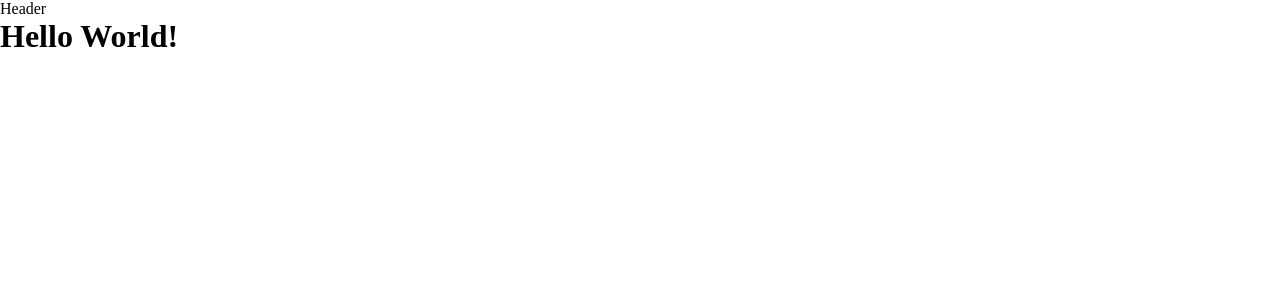
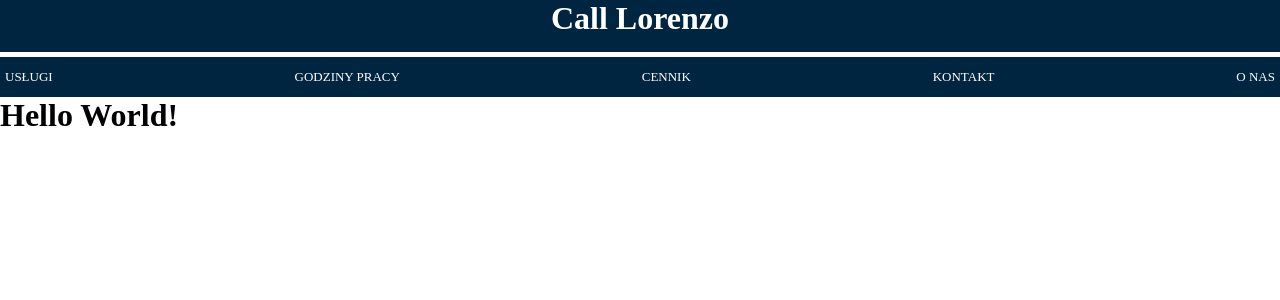
Before and after one commit to kj-ninja/call-lorenzo, a React (Create React App) app: page / in a window 1280 px wide. Shown: the top 300 px of the page. Built offline with nearby package versions, Linux system fonts and the light colour scheme.

Commit message:
added header component with logo and navigation

```diff
--- a/src/components/Header/index.tsx
+++ b/src/components/Header/index.tsx
@@ -1,8 +1,15 @@
+import Navbar from "../Navbar";
+import StyledHeader from "./styles";
+import {header} from "../../content";
+
 const Header = () => {
+  const {title, navigation} = header;
+
   return (
-    <header>
-      Header
-    </header>
+    <StyledHeader>
+      <h1>{title}</h1>
+      <Navbar navigation={navigation} />
+    </StyledHeader>
   );
 };
 
--- /dev/null
+++ b/src/components/Header/styles.ts
@@ -0,0 +1,16 @@
+import styled from "styled-components";
+import theme from "../../styles/theme";
+
+const StyledHeader = styled.header`
+  background-color: ${theme.colors.primaryColor};
+  color: ${theme.colors.white};
+
+  h1 {
+    width: 100%;
+    text-align: center;
+    border-bottom: 5px solid ${theme.colors.white};
+    padding-bottom: 15px;
+  }
+`;
+
+export default StyledHeader;
--- /dev/null
+++ b/src/components/Navbar/index.tsx
@@ -0,0 +1,74 @@
+import {FC} from 'react';
+import StyledNavbar from "./styles";
+
+interface Props {
+  navigation: string[];
+}
+
+const Navbar: FC<Props> = ({navigation}) => {
+  return (
+    <StyledNavbar>
+      <ul>
+        {navigation.map(link => (
+          <li key={link}>
+            <a href={`#${link}`}>{link}</a>
+          </li>
+        ))}
+      </ul>
+    </StyledNavbar>
+  );
+};
+
+export default Navbar;
+
+// import React, {useState} from "react";
+// import {
+//   NavbarContainer,
+//   LeftContainer,
+//   RightContainer,
+//   NavbarExtendedContainer,
+//   NavbarInnerContainer,
+//   NavbarLinkContainer,
+//   NavbarLink,
+//   OpenLinksButton,
+//   NavbarLinkExtended,
+// } from "./styles";
+//
+// function Navbar() {
+//   const [extendNavbar, setExtendNavbar] = useState(false);
+//
+//   return (
+//     <NavbarContainer extendNavbar={extendNavbar}>
+//       <NavbarInnerContainer>
+//         <LeftContainer>
+//           <NavbarLinkContainer>
+//             <NavbarLink> Home</NavbarLink>
+//             <NavbarLink> Products</NavbarLink>
+//             <NavbarLink> Contact Us</NavbarLink>
+//             <NavbarLink> About Us</NavbarLink>
+//             <OpenLinksButton
+//               onClick={() => {
+//                 setExtendNavbar((curr) => !curr);
+//               }}
+//             >
+//               {extendNavbar ? <>&#10005;</> : <> &#8801;</>}
+//             </OpenLinksButton>
+//           </NavbarLinkContainer>
+//         </LeftContainer>
+//         <RightContainer>
+//           <h1>Logo</h1>
+//         </RightContainer>
+//       </NavbarInnerContainer>
+//       {extendNavbar && (
+//         <NavbarExtendedContainer>
+//           <NavbarLinkExtended > Home</NavbarLinkExtended>
+//           <NavbarLinkExtended> Products</NavbarLinkExtended>
+//           <NavbarLinkExtended> Contact Us</NavbarLinkExtended>
+//           <NavbarLinkExtended> About Us</NavbarLinkExtended>
+//         </NavbarExtendedContainer>
+//       )}
+//     </NavbarContainer>
+//   );
+// }
+//
+// export default Navbar;
--- /dev/null
+++ b/src/components/Navbar/styles.ts
@@ -0,0 +1,120 @@
+import styled from "styled-components";
+import theme from "../../styles/theme";
+
+const StyledNavbar = styled.nav`
+  display: flex;
+  justify-content: center;
+  width: 100%;
+  height: 40px;
+
+  ul {
+    width: 100%;
+    height: 100%;
+    display: flex;
+    justify-content: space-between;
+
+    li {
+      list-style-type: none;
+      display: flex;
+      align-items: center;
+      white-space: nowrap;
+
+      a {
+        padding: 13px 5px;
+        font-size: 13px;
+        text-decoration: none;
+        color: ${theme.colors.white}
+      }
+    }
+  }
+`;
+
+export default StyledNavbar;
+
+// import styled from "styled-components";
+//
+// interface INavbar {
+//   extendNavbar: boolean;
+// }
+//
+// export const NavbarContainer = styled.nav<INavbar>`
+//   width: 100%;
+//   height: ${(props) => (props.extendNavbar ? "100vh" : "80px")};
+//   background-color: black;
+//   display: flex;
+//   flex-direction: column;
+//   @media (min-width: 700px) {
+//     height: 80px;
+//   }
+// `;
+//
+// export const LeftContainer = styled.div`
+//   flex: 70%;
+//   display: flex;
+//   align-items: center;
+//   padding-left: 5%;
+// `;
+//
+// export const RightContainer = styled.div`
+//   flex: 30%;
+//   display: flex;
+//   justify-content: flex-end;
+//   padding-right: 50px;
+// `;
+//
+// export const NavbarInnerContainer = styled.div`
+//   width: 100%;
+//   height: 80px;
+//   display: flex;
+// `;
+//
+// export const NavbarLinkContainer = styled.div`
+//   display: flex;
+// `;
+//
+// export const NavbarLink = styled.a`
+//   color: white;
+//   font-size: x-large;
+//   font-family: Arial, Helvetica, sans-serif;
+//   text-decoration: none;
+//   margin: 10px;
+//   @media (max-width: 700px) {
+//     display: none;
+//   }
+// `;
+//
+// export const NavbarLinkExtended = styled.a`
+//   color: white;
+//   font-size: x-large;
+//   font-family: Arial, Helvetica, sans-serif;
+//   text-decoration: none;
+//   margin: 10px;
+// `;
+//
+// export const Logo = styled.img`
+//   margin: 10px;
+//   max-width: 180px;
+//   height: auto;
+// `;
+//
+// export const OpenLinksButton = styled.button`
+//   width: 70px;
+//   height: 50px;
+//   background: none;
+//   border: none;
+//   color: white;
+//   font-size: 45px;
+//   cursor: pointer;
+//   @media (min-width: 700px) {
+//     display: none;
+//   }
+// `;
+//
+// export const NavbarExtendedContainer = styled.div`
+//   display: flex;
+//   flex-direction: column;
+//   align-items: center;
+//   @media (min-width: 700px) {
+//     display: none;
+//   }
+// `;
--- /dev/null
+++ b/src/content/index.ts
@@ -0,0 +1,10 @@
+export const header = {
+  title: 'Call Lorenzo',
+  navigation: [
+    'USŁUGI',
+    'GODZINY PRACY',
+    'CENNIK',
+    'KONTAKT',
+    'O NAS'
+  ]
+};
```
Also changed, not shown: src/index.tsx (+5 -3 lines), src/logo.svg (deleted), src/styles/index.ts (renamed from src/styles.ts), src/styles/theme.ts (renamed from src/theme.ts).
